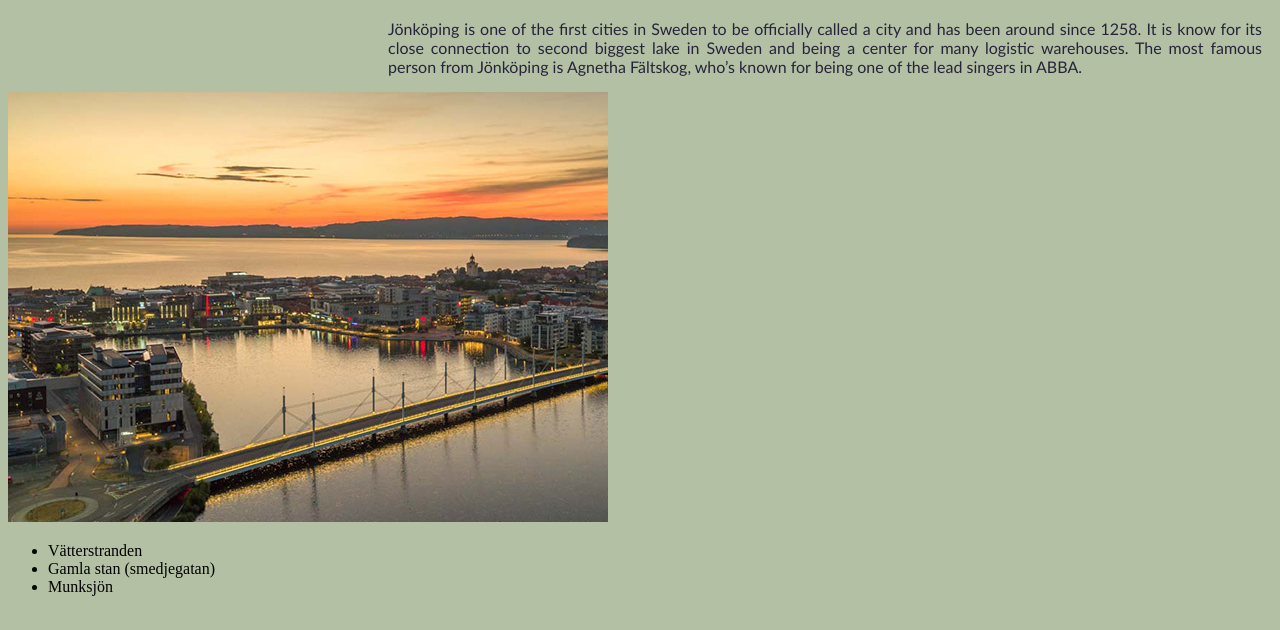
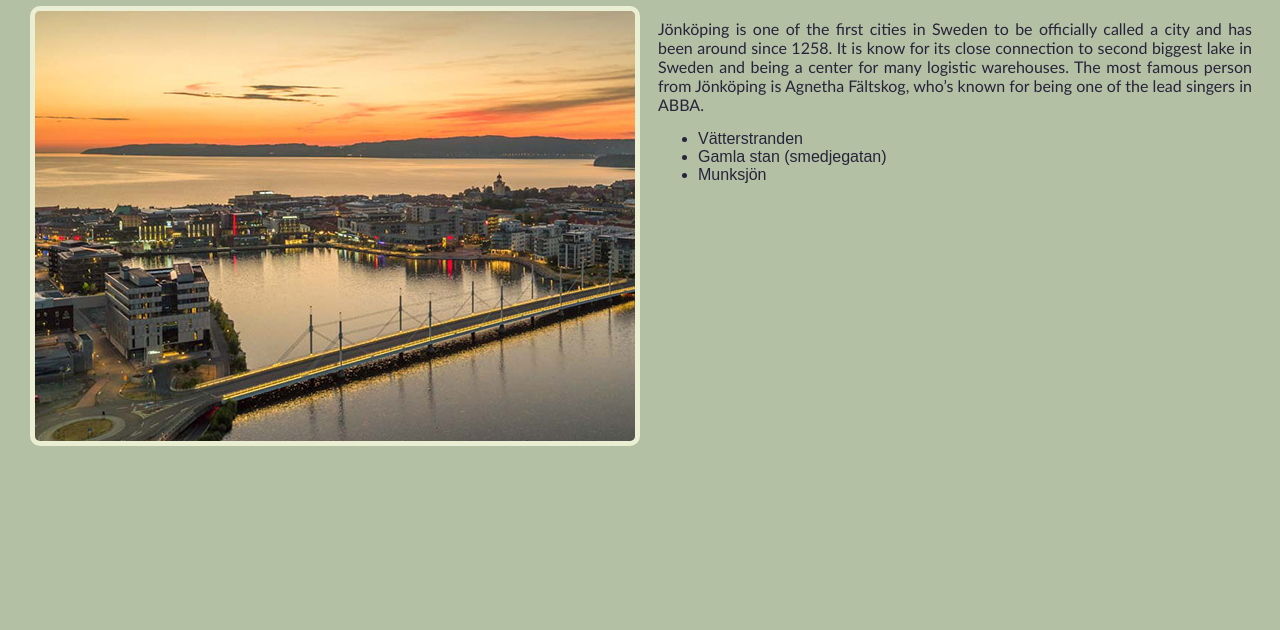
Before and after one commit to ju-nmd2022/wuid-portfolio-clta22eb, a plain HTML site: page jonkoping.html in a window 1280 px wide. Shown: the part 74-704 px from the top of the page. Drawn offline with Linux system fonts and the light colour scheme.

Commit message:
Update jonkoping.css

```diff
--- a/jonkoping.css
+++ b/jonkoping.css
@@ -13,9 +13,9 @@ h1,h2 {
 p {
     font-family:'Trebuchet MS', Arial, sans-serif;
     color: #27233A;
-    margin-left: 380px;
+    margin-left: 650px;
     text-align: justify;
-    margin-right: 10px;
+    margin-right: 20px;
 }
 * {
     background-color: #B3C0A4;
@@ -30,3 +30,19 @@ h1 {
     margin-left: 20px;
     margin-right: 20px;
 }
+img {
+    border-width: 5px;
+    border-color: #EAEFD3;
+    border-style: solid;
+    float: left;
+    position: fixed;
+    top:80px;
+    left: 15px;
+    margin-left: 15px;
+    border-radius: 10px;
+}
+ul {
+    margin-left: 650px;
+    font-family: 'Arial Narrow Bold', sans-serif;
+    color: #27233A;
+}
```
